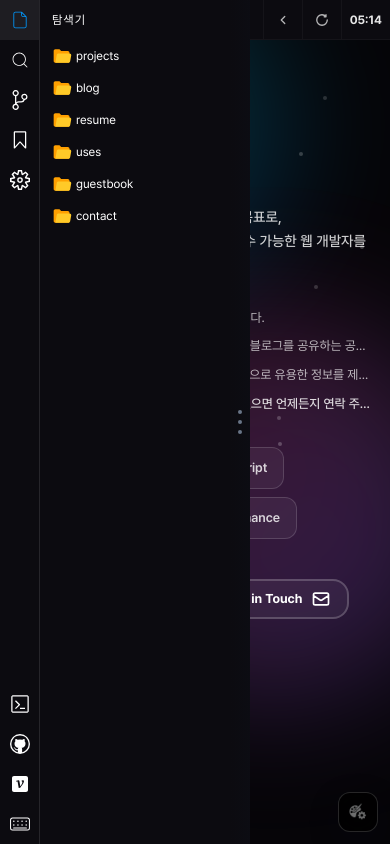
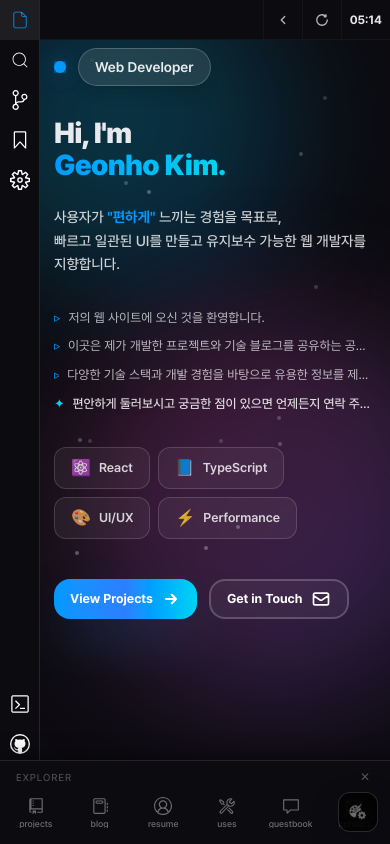
Before and after one commit to llvovll89/gh-portfolio, a React (Vite) app: page / in a window 390 px wide. Both pictures are taken after a click on the button 19 px from the left and 20 px from the top of the page. Built offline with nearby package versions, Linux system fonts and the light colour scheme.

Commit message:
refactor: 네비수정

```diff
--- a/src/components/aside/Aside.tsx
+++ b/src/components/aside/Aside.tsx
@@ -5,6 +5,7 @@
 import { useDragging } from "../../hooks/useDragging";
 import { Navbar } from "./navbar/Navbar";
 import { Folder } from "./contents/folder/Folder";
+import { MobileFolderNav } from "./contents/folder/MobileFolderNav";
 import { NavType } from "./constants/Nav.type";
 import { Search } from "./contents/search/Search";
 import { GitControl } from "./contents/gitControl/GitControl";
@@ -31,23 +32,31 @@
     const NAVBAR_WIDTH = 40;
     const CONTENT_WIDTH = 210;
 
+    const isMobileFolderNav = isMobileSize && selectedNav === NavType.FOLDER;
+
     useEffect(() => {
         setLayoutState((prev) => ({
             ...prev,
-            resizeSidebarWidth: selectedNav ? NAVBAR_WIDTH + CONTENT_WIDTH : NAVBAR_WIDTH,
+            resizeSidebarWidth:
+                selectedNav && !isMobileFolderNav
+                    ? NAVBAR_WIDTH + CONTENT_WIDTH
+                    : NAVBAR_WIDTH,
         }));
-    }, [selectedNav]);
+    }, [selectedNav, isMobileSize]);
 
     return (
         <>
-        {/* 모바일: 사이드바 열렸을 때 backdrop (누르면 닫힘) */}
-        {isMobileSize && selectedNav && (
+        {/* 모바일: 사이드바 열렸을 때 backdrop - FOLDER는 하단 탭으로 대체하므로 제외 */}
+        {isMobileSize && selectedNav && !isMobileFolderNav && (
             <div
                 aria-hidden="true"
                 className="fixed inset-0 bg-black/50 z-10"
                 onClick={() => setSelectedNav(null)}
             />
         )}
+
+        {/* 모바일 FOLDER: 하단 고정 탭 네비 */}
+        {isMobileFolderNav && <MobileFolderNav />}
         <aside
             id="main-navigation"
             role="navigation"
@@ -62,7 +71,7 @@
         >
             <Navbar selectedNav={selectedNav} onClickNav={handleClickNav} />
 
-            {selectedNav && (
+            {selectedNav && !isMobileFolderNav && (
                 <div className="flex-1 overflow-hidden">
                     {selectedNav === NavType.FOLDER && <Folder />}
                     {selectedNav === NavType.GIT_CONTROL && <GitControl />}
@@ -72,7 +81,7 @@
                 </div>
             )}
 
-            {selectedNav && (
+            {selectedNav && !isMobileFolderNav && (
                 <div
                     role="separator"
                     aria-label="사이드바 너비 조절"
--- /dev/null
+++ b/src/components/aside/contents/folder/MobileFolderNav.tsx
@@ -0,0 +1,86 @@
+import { useContext } from "react";
+import { VscRepo, VscNotebook, VscAccount, VscTools, VscComment, VscMail } from "react-icons/vsc";
+import { BLOG_DETAIL, DEFAULT, NOT_FOUND, routesPath } from "../../../../routes/route";
+import { NavigationContext } from "../../../../context/NavigationContext";
+import { useThemeStyle } from "../../../../hooks/useThemeStyle";
+import { useHandlePushPath } from "../../../../hooks/useHandlePushPath";
+import { useTranslation } from "react-i18next";
+import type { IconType } from "react-icons";
+
+const ROUTE_ICONS: Record<string, IconType> = {
+    "/projects": VscRepo,
+    "/blog": VscNotebook,
+    "/resume": VscAccount,
+    "/uses": VscTools,
+    "/guestbook": VscComment,
+    "/contact": VscMail,
+};
+
+export const MobileFolderNav = () => {
+    const { selectedPathState, setSelectedNav } = useContext(NavigationContext);
+    const { backgroundStyle, backgroundClass } = useThemeStyle();
+    const handlePushPath = useHandlePushPath();
+    const { t } = useTranslation();
+
+    const pages = routesPath.filter(
+        (r) => r.path !== NOT_FOUND && r.path !== DEFAULT && r.path !== BLOG_DETAIL,
+    );
+
+    return (
+        <nav
+            className={`fixed bottom-0 left-0 right-0 z-30 ${backgroundClass} border-t border-white/10 shadow-[0_-4px_20px_rgba(0,0,0,0.4)]`}
+            style={backgroundStyle}
+            aria-label="페이지 탐색"
+        >
+            {/* 상단 인디케이터 바 */}
+            <div className="flex items-center justify-between px-4 pt-2 pb-1">
+                <span className="text-[10px] text-white/30 tracking-widest uppercase">Explorer</span>
+                <button
+                    onClick={() => setSelectedNav(null)}
+                    className="text-white/30 hover:text-white/60 transition-colors text-xs px-1"
+                    aria-label="탐색기 닫기"
+                >
+                    ✕
+                </button>
+            </div>
+
+            {/* 페이지 탭 목록 */}
+            <ul className="flex items-stretch px-1 pb-2">
+                {pages.map((r) => {
+                    const Icon = ROUTE_ICONS[r.path];
+                    const isActive = selectedPathState.state === r.path;
+
+                    return (
+                        <li key={r.path} className="flex-1">
+                            <button
+                                onClick={() => {
+                                    handlePushPath(r.path);
+                                    setSelectedNav(null);
+                                }}
+                                className={`
+                                    relative w-full flex flex-col items-center justify-center gap-1
+                                    py-2 px-1 rounded-lg transition-all duration-150
+                                    ${isActive
+                                        ? "text-primary bg-primary/10"
+                                        : "text-white/40 hover:text-white/70 hover:bg-white/5"
+                                    }
+                                `}
+                                aria-label={t(r.name)}
+                                aria-current={isActive ? "page" : undefined}
+                            >
+                                {/* 활성 표시 dot */}
+                                {isActive && (
+                                    <span className="absolute top-1 left-1/2 -translate-x-1/2 w-1 h-1 rounded-full bg-primary" />
+                                )}
+                                {Icon && <Icon className="w-[18px] h-[18px] flex-shrink-0" />}
+                                <span className="text-[9px] font-medium truncate max-w-full leading-none">
+                                    {t(r.name)}
+                                </span>
+                            </button>
+                        </li>
+                    );
+                })}
+            </ul>
+        </nav>
+    );
+};
```
